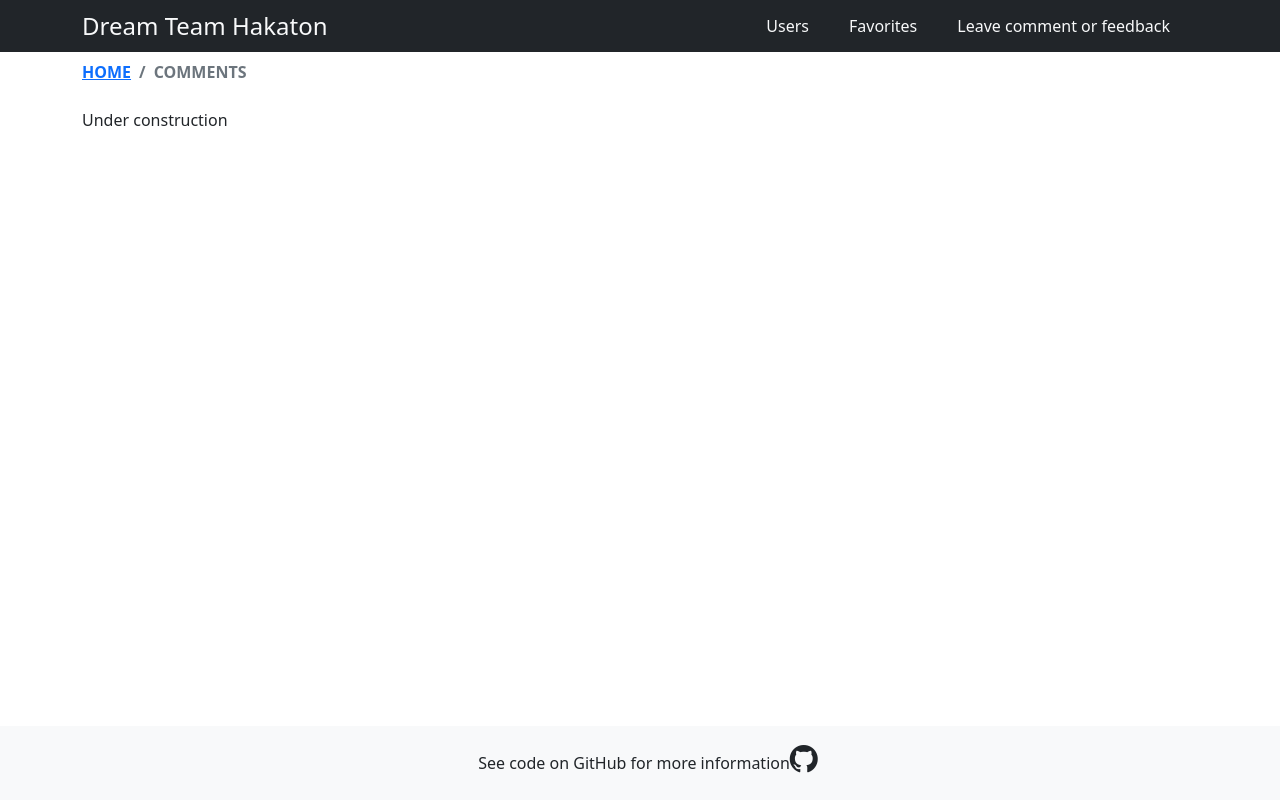
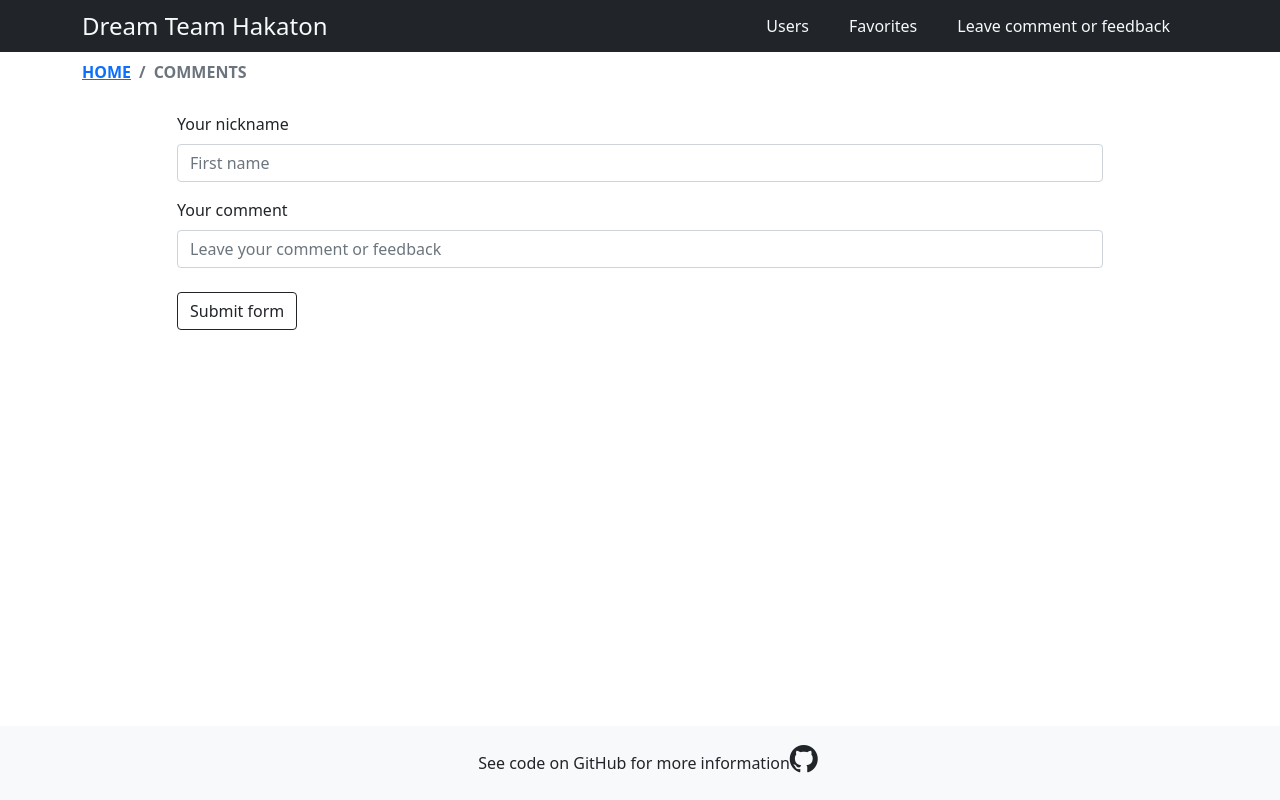
Before and after one commit to orlovaleksandr89/hakaton, a React (Create React App) app: page /comments in a window 1280 px wide. Built offline with nearby package versions, Linux system fonts and the light colour scheme.

Commit message:
comment section

```diff
--- a/src/UI/Layout.jsx
+++ b/src/UI/Layout.jsx
@@ -1,4 +1,4 @@
-import React from 'react'
+import React, { useState } from 'react'
 import { Container } from 'react-bootstrap'
 import BreadcrumbList from '../components/Breadcrumb'
 
@@ -6,11 +6,12 @@ import NavBar from '../components/Navbar'
 import Footer from './Footer'
 
 function Layout(props) {
+  const [active, setActive] = useState()
   return (
     <>
-      <NavBar />
+      <NavBar active={active} setActive={setActive} />
+      <BreadcrumbList setActive={setActive} />
 
-      <BreadcrumbList />
       <Container>{props.children}</Container>
       <Footer />
     </>
--- a/src/components/Breadcrumb.jsx
+++ b/src/components/Breadcrumb.jsx
@@ -5,14 +5,19 @@ import { MAIN_ROUTE } from '../utils/const'
 
 function BreadcrumbList(props) {
   // const lastIndex = (index) => index === crumbs.length - 1
-  const { history, location } = props
+  const { history, location, setActive } = props
   const { pathname } = location
   const pathnames = pathname.split('/').filter((path) => path)
 
   return (
     <Container className='my-2 fw-bold'>
       <Breadcrumb>
-        <Breadcrumb.Item onClick={() => history.push(MAIN_ROUTE)}>
+        <Breadcrumb.Item
+          onClick={() => {
+            history.push(MAIN_ROUTE)
+            setActive(null)
+          }}
+        >
           HOME
         </Breadcrumb.Item>
         {pathnames.map((item, i) => {
--- /dev/null
+++ b/src/components/Comment_Section/CommentForm.jsx
@@ -0,0 +1,75 @@
+import React, { useRef, useState } from 'react'
+import { Form, Button, Row, Col } from 'react-bootstrap'
+
+function CommentForm({ setComments }) {
+  const nicknameInputRef = useRef()
+  const commentInputRef = useRef()
+  const [nickname, setNickName] = useState('')
+  const [comment, setComment] = useState('')
+
+  const [validated, setValidated] = useState(false)
+
+  const handleSubmit = (event) => {
+    const form = event.currentTarget
+    if (form.checkValidity() === false) {
+      event.preventDefault()
+      event.stopPropagation()
+    }
+    setValidated(true)
+
+    const enteredNickname = nicknameInputRef.current.value
+    const enteredComment = commentInputRef.current.value
+    if (!enteredNickname || !enteredComment) {
+      return setValidated(true)
+    }
+    event.preventDefault()
+    const commentObj = {
+      nickname: enteredNickname,
+      comment: enteredComment,
+      date: new Date()
+    }
+    setNickName('')
+    setComment('')
+    setComments((prev) => [commentObj, ...prev])
+  }
+  console.log(validated)
+  return (
+    <Form noValidate validated={validated} onSubmit={handleSubmit}>
+      <Row className='mb-3'>
+        <Form.Group as={Col} md='12' controlId='validationCustom01'>
+          <Form.Label>Your nickname</Form.Label>
+          <Form.Control
+            required
+            type='text'
+            placeholder='First name'
+            ref={nicknameInputRef}
+            value={nickname}
+            onChange={(e) => setNickName(e.target.value)}
+          />
+          <Form.Control.Feedback>Looks good!</Form.Control.Feedback>
+        </Form.Group>
+      </Row>
+      <Row>
+        <Form.Group as={Col} md='12' controlId='validationCustom02'>
+          <Form.Label>Your comment</Form.Label>
+          <Form.Control
+            required
+            type='text'
+            placeholder='Leave your comment or feedback'
+            ref={commentInputRef}
+            value={comment}
+            onChange={(e) => setComment(e.target.value)}
+          />
+          <Form.Control.Feedback>Looks good!</Form.Control.Feedback>
+        </Form.Group>
+      </Row>
+      <div className='d-flex align-self-end'>
+        <Button type='submit' className='mt-4' variant={'outline-dark'}>
+          Submit form
+        </Button>
+      </div>
+    </Form>
+  )
+}
+
+export default CommentForm
--- /dev/null
+++ b/src/components/Comment_Section/SingleComment.jsx
@@ -0,0 +1,19 @@
+import React from 'react'
+import { Card } from 'react-bootstrap'
+
+function SingleComment({ comments }) {
+  return (
+    <div className='d-flex flex-column  align-items-center justify-content-center mt-3 '>
+      {comments.map((comment) => {
+        return (
+          <Card key={comment.date} className='mt-3'>
+            <p>{comment.nickname}</p>
+            <p>{comment.date.toString()}</p>
+            <p>{comment.comment}</p>
+          </Card>
+        )
+      })}
+    </div>
+  )
+}
+export default SingleComment
--- a/src/components/Navbar.jsx
+++ b/src/components/Navbar.jsx
@@ -1,4 +1,4 @@
-import React, { useState } from 'react'
+import React from 'react'
 import { Navbar, Container, Nav, Button } from 'react-bootstrap'
 import { NavLink, Link } from 'react-router-dom'
 import {
@@ -8,9 +8,7 @@ import {
   USERS_ROUTE
 } from '../utils/const'
 
-function NavBar() {
-  const [active, setActive] = useState()
-
+function NavBar({ active, setActive }) {
   const links = [
     { route: USERS_ROUTE, name: 'Users' },
     { route: FAVORITE_ROUTE, name: 'Favorites' },
--- a/src/pages/CommentPage.jsx
+++ b/src/pages/CommentPage.jsx
@@ -1,7 +1,24 @@
-import React from 'react'
+import React, { useState } from 'react'
+import { Col, Row } from 'react-bootstrap'
+import CommentForm from '../components/Comment_Section/CommentForm'
+import SingleComment from '../components/Comment_Section/SingleComment'
 
 function CommentPage() {
-  return <div>Under construction</div>
+  const [comments, setComments] = useState([])
+  return (
+    <>
+      <Row className='d-flex justify-content-center mt-1'>
+        <Col md={10}>
+          <CommentForm setComments={setComments} />
+        </Col>
+      </Row>
+      <Row className='d-flex justify-content-center mt-1'>
+        <Col md={12}>
+          <SingleComment comments={comments} />
+        </Col>
+      </Row>
+    </>
+  )
 }
 
 export default CommentPage
```
